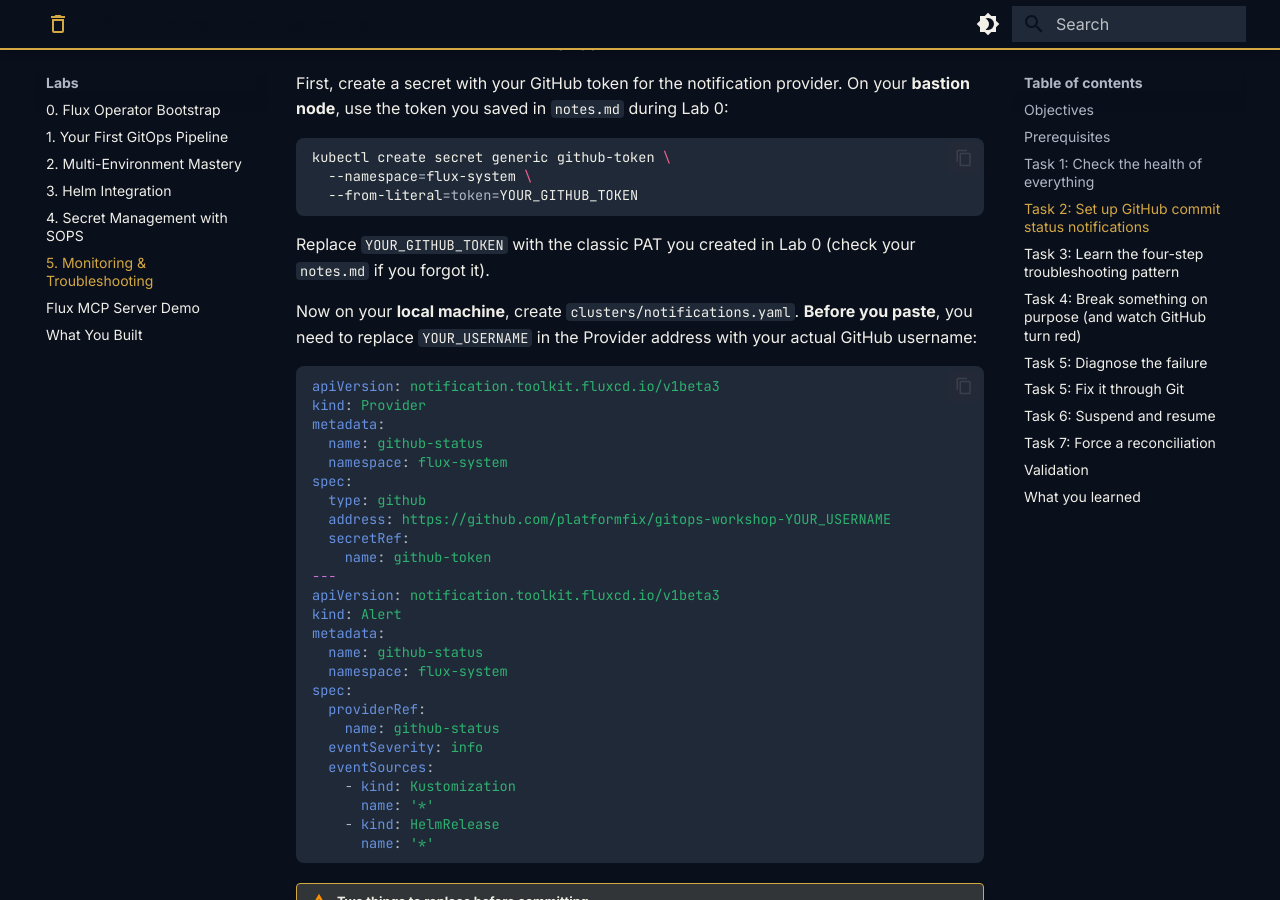
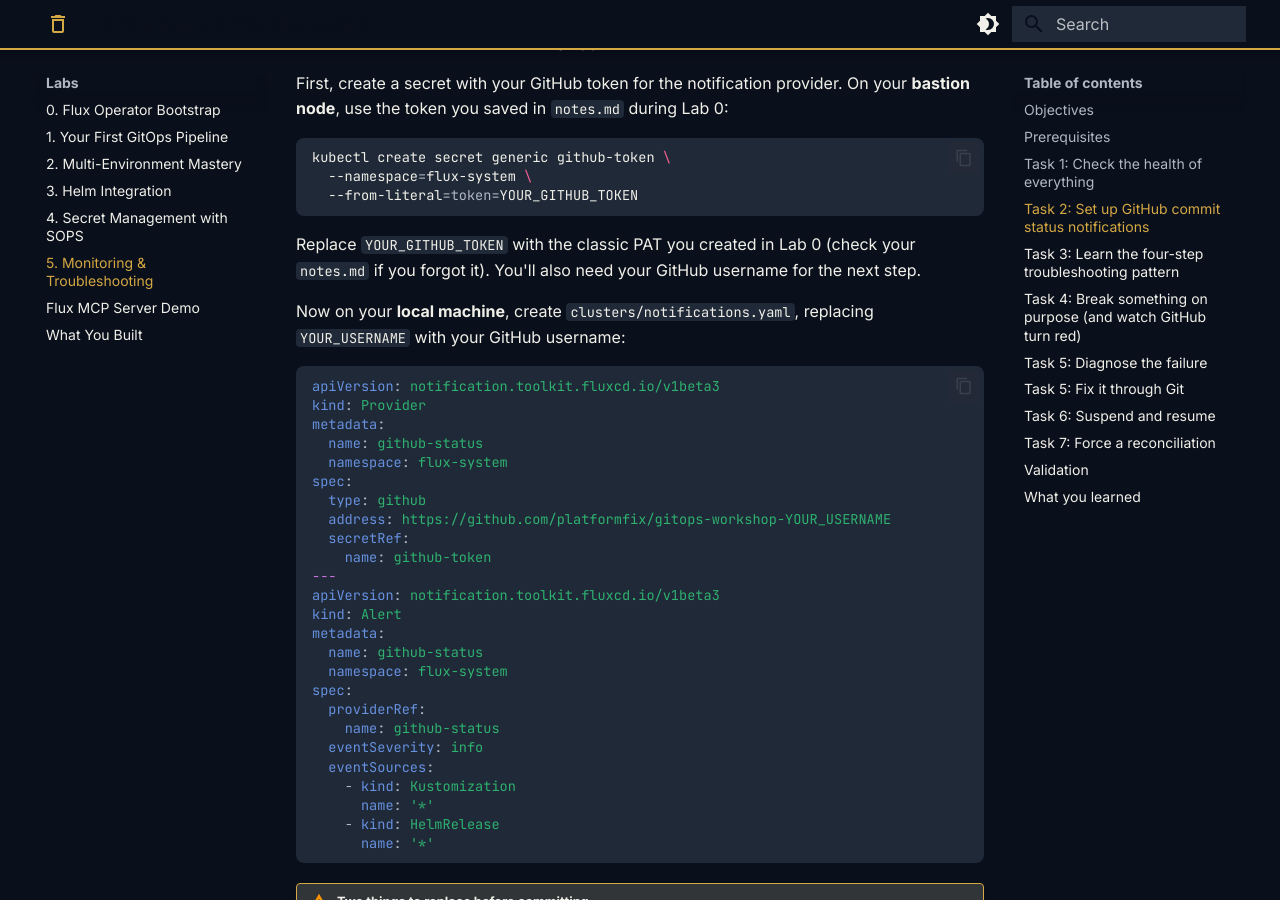
Before and after one commit to stevenwadeconsulting/gitops-fundamentals-lab, an MkDocs documentation site: the page built from docs/labs/5-monitoring-troubleshooting.md, in a window 1280 px wide and 900 px high, scrolled down 1417 px. Built offline with MkDocs 1.6.1 and Material for MkDocs 9.7.7, drawn with Linux system fonts in a browser that asks for light colours.

Commit message:
Lab 5: mention username replacement alongside token reference

````diff
--- a/docs/labs/5-monitoring-troubleshooting.md
+++ b/docs/labs/5-monitoring-troubleshooting.md
@@ -58,9 +58,9 @@ kubectl create secret generic github-token \
   --from-literal=token=YOUR_GITHUB_TOKEN
 ```
 
-Replace `YOUR_GITHUB_TOKEN` with the classic PAT you created in Lab 0 (check your `notes.md` if you forgot it).
+Replace `YOUR_GITHUB_TOKEN` with the classic PAT you created in Lab 0 (check your `notes.md` if you forgot it). You'll also need your GitHub username for the next step.
 
-Now on your **local machine**, create `clusters/notifications.yaml`. **Before you paste**, you need to replace `YOUR_USERNAME` in the Provider address with your actual GitHub username:
+Now on your **local machine**, create `clusters/notifications.yaml`, replacing `YOUR_USERNAME` with your GitHub username:
 
 ```yaml
 apiVersion: notification.toolkit.fluxcd.io/v1beta3
````
